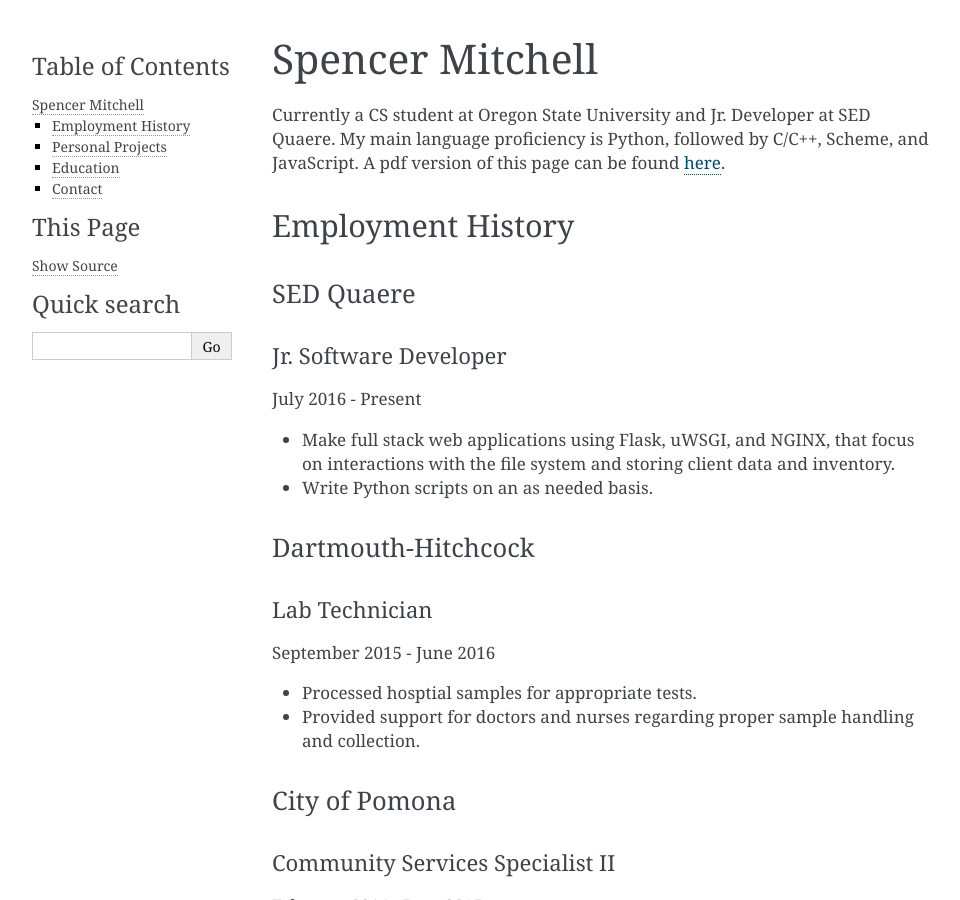
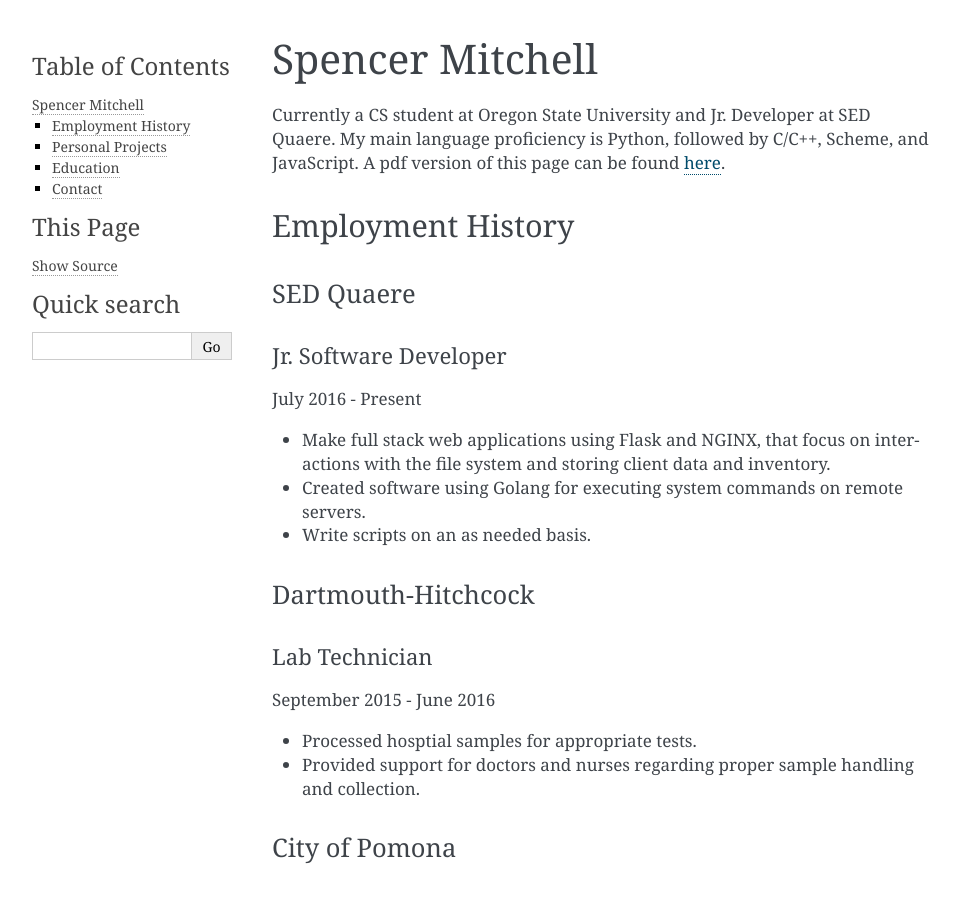
Before and after one commit to smitchell556/smitchell556.github.io, a Sphinx documentation site: the page built from docs/index.rst, in a window 1280 px wide and 900 px high. Shown: the whole window, without its empty margins (148-1108 px from the left). Built offline with Sphinx 7.4.7, drawn with Linux system fonts in a browser that asks for light colours.

Commit message:
update resume

```diff
--- a/docs/index.rst
+++ b/docs/index.rst
@@ -28,9 +28,11 @@
 
 July 2016 - Present
 
-* Make full stack web applications using Flask, uWSGI, and NGINX, that focus
-  on interactions with the file system and storing client data and inventory.
-* Write Python scripts on an as needed basis.
+* Make full stack web applications using Flask and NGINX, that focus on
+  interactions with the file system and storing client data and inventory.
+* Created software using Golang for executing system commands on remote
+  servers.
+* Write scripts on an as needed basis.
 
 Dartmouth-Hitchcock
 ===================
--- a/requirements.txt
+++ b/requirements.txt
@@ -14,7 +14,7 @@
 pytz==2016.10
 reportlab==3.4.0
 requests==2.13.0
-rst2pdf==0.93.dev0
+rst2pdf==0.93
 six==1.10.0
 snowballstemmer==1.2.1
 Sphinx==1.5.3
```
